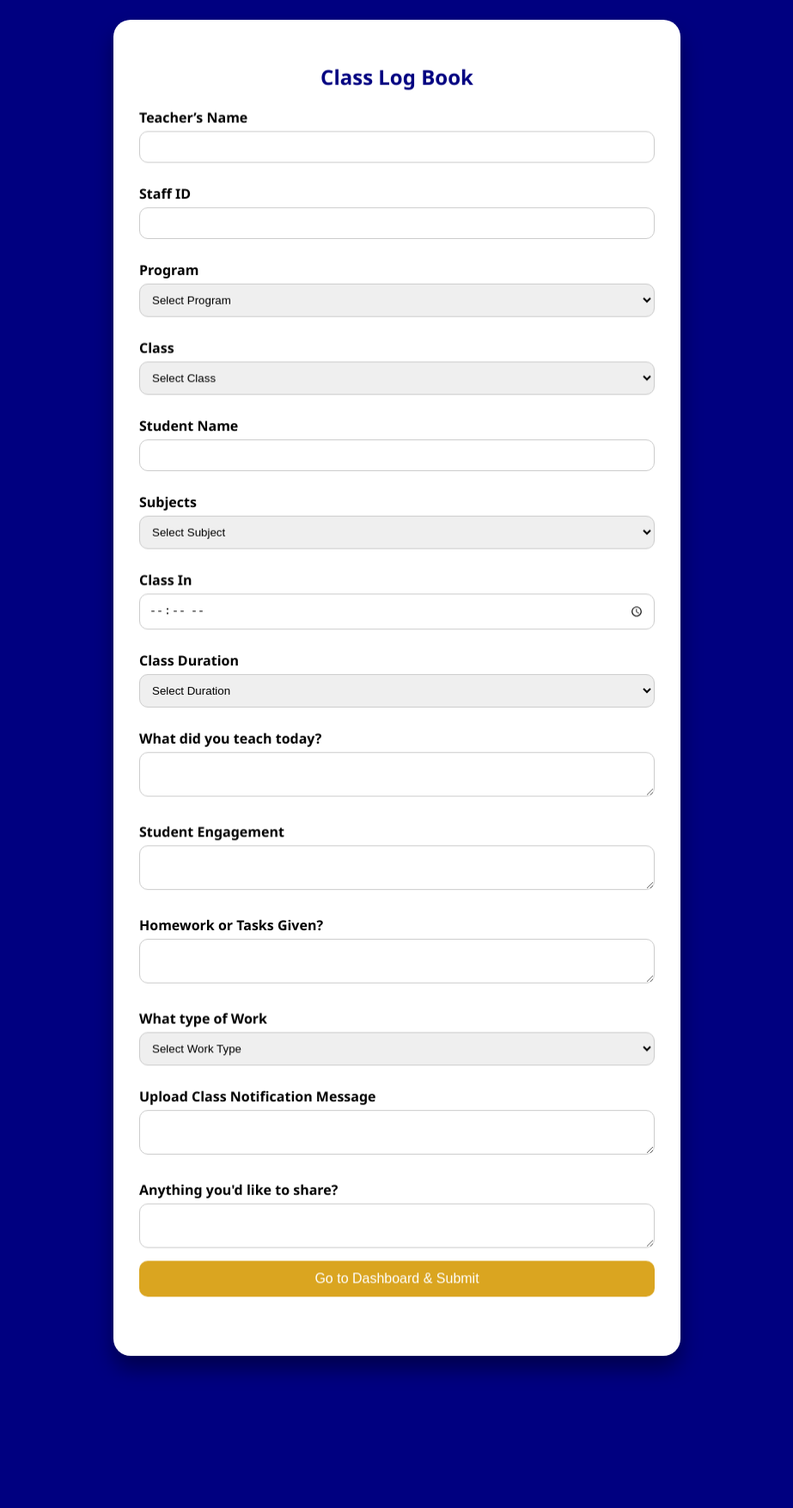
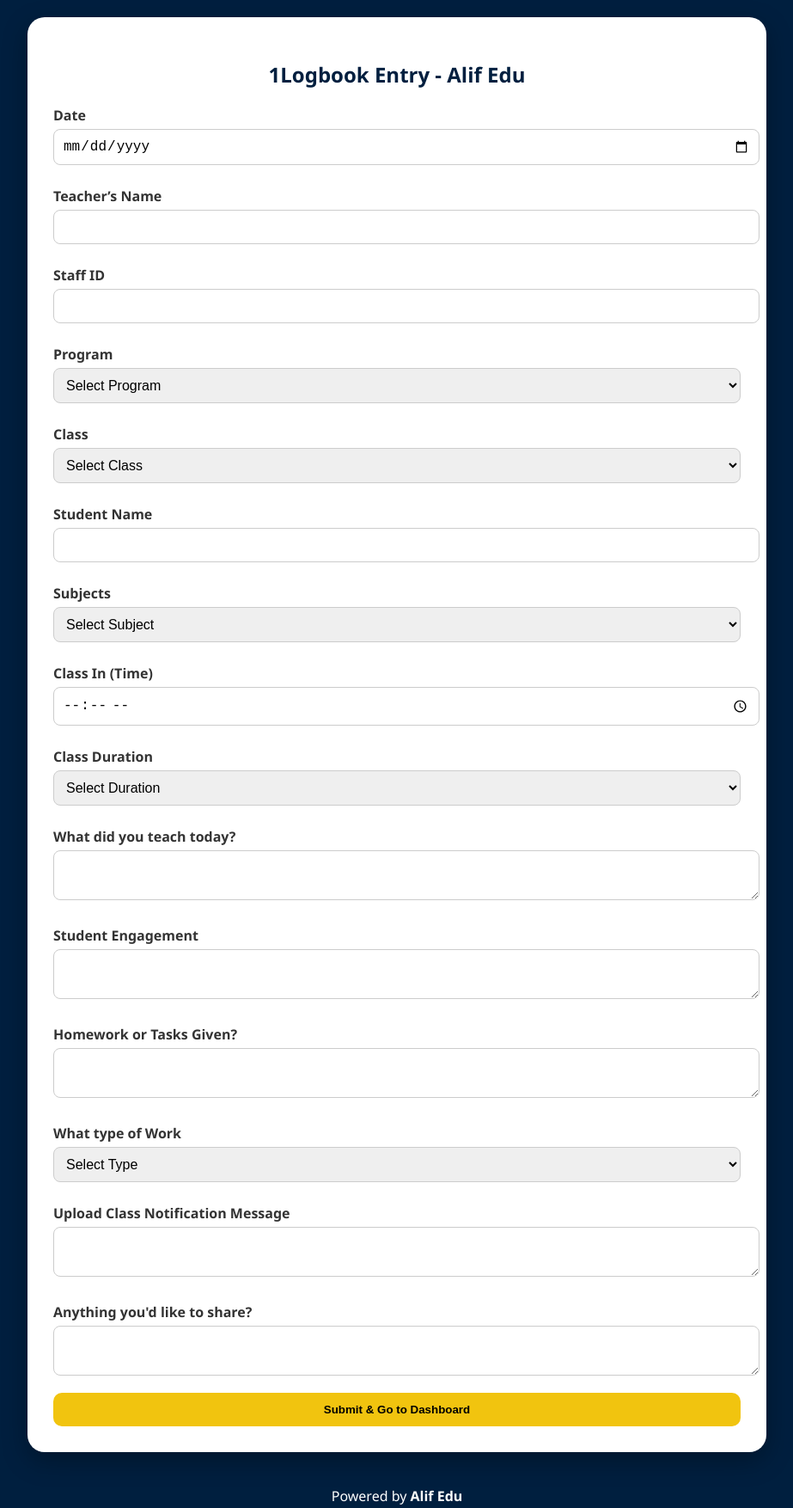
Before and after one commit to alifeduorg/logbookalifedu, a plain HTML site: page index.html in a window 1280 px wide. Shown: the whole page at 86% size, without its empty margins (178-1101 px from the left). Before the commit the page ends 1600 px from the top, so only its background shows below. Drawn offline with Linux system fonts and the light colour scheme.

Commit message:
Update index.html

```diff
--- a/index.html
+++ b/index.html
@@ -3,54 +3,49 @@
 <head>
   <meta charset="UTF-8" />
   <meta name="viewport" content="width=device-width, initial-scale=1.0"/>
-  <title>1Alif Edu Log Book</title>
+  <title>Alif Edu Logbook</title>
   <style>
     body {
       margin: 0;
-      background: navy;
+      padding: 0;
+      background-color: #001f3f; /* Navy Blue */
       font-family: 'Segoe UI', sans-serif;
+      color: #333;
       display: flex;
       justify-content: center;
       align-items: center;
       min-height: 100vh;
-      padding: 20px;
+      flex-direction: column;
     }
 
     .logbook-card {
-      background: white;
+      background: #fff;
+      border-radius: 20px;
+      box-shadow: 0 10px 30px rgba(0, 0, 0, 0.3);
       padding: 30px;
-      border-radius: 20px;
-      box-shadow: 0 15px 25px rgba(0, 0, 0, 0.4);
-      width: 100%;
-      max-width: 600px;
-      transform: rotateX(5deg);
-      transition: all 0.3s ease-in-out;
-    }
-
-    .logbook-card:hover {
-      transform: rotateX(0deg);
-      box-shadow: 0 20px 30px rgba(0, 0, 0, 0.5);
+      max-width: 800px;
+      width: 90%;
+      margin: 20px;
     }
 
     h2 {
       text-align: center;
-      color: navy;
-      margin-bottom: 20px;
+      color: #001f3f;
     }
 
     label {
-      font-weight: bold;
       display: block;
-      margin: 15px 0 5px;
+      margin: 10px 0 5px;
+      font-weight: 600;
     }
 
     input, select, textarea {
       width: 100%;
       padding: 10px;
-      border-radius: 10px;
+      border-radius: 8px;
       border: 1px solid #ccc;
-      box-sizing: border-box;
-      margin-bottom: 10px;
+      margin-bottom: 15px;
+      font-size: 1rem;
     }
 
     textarea {
@@ -58,58 +53,60 @@
     }
 
     .submit-btn {
-      background: goldenrod;
-      color: white;
+      background-color: #f1c40f;
+      color: #000;
+      font-weight: bold;
       border: none;
-      padding: 12px;
-      font-size: 16px;
+      padding: 12px 20px;
       border-radius: 10px;
       cursor: pointer;
+      transition: 0.3s;
       width: 100%;
     }
 
     .submit-btn:hover {
-      background: darkgoldenrod;
+      background-color: #d4ac0d;
     }
 
     .footer {
       text-align: center;
-      margin-top: 20px;
-      font-size: 14px;
-      color: white;
+      color: #fff;
+      margin: 20px 0;
     }
 
     @media (max-width: 600px) {
       .logbook-card {
         padding: 20px;
-        transform: none;
       }
     }
   </style>
 </head>
 <body>
 
-  <form id="logbook-form" class="logbook-card">
-    <h2>Class Log Book</h2>
+<div class="logbook-card">
+  <h2>1Logbook Entry - Alif Edu</h2>
+  <form id="logbookForm">
+    <label>Date</label>
+    <input type="date" name="date" required>
 
     <label>Teacher’s Name</label>
-    <input type="text" name="teacher" required />
+    <input type="text" name="teacherName" required>
 
     <label>Staff ID</label>
-    <input type="text" name="staffID" required />
+    <input type="text" name="staffId" required>
 
     <label>Program</label>
     <select name="program" required>
-      <option value="" disabled selected>Select Program</option>
+      <option value="">Select Program</option>
+      <option>Little Learner</option>
       <option>Kinder Pre-School</option>
-      <option>Little Learner</option>
-      <option>Horizon</option>
-      <option>Degree/Madrasa</option>
+      <option>Horizon (Class 10)</option>
+      <option>College</option>
     </select>
 
     <label>Class</label>
-    <select name="className" required>
-      <option value="" disabled selected>Select Class</option>
+    <select name="class" required>
+      <option value="">Select Class</option>
       <option>KG</option>
       <option>Class 1</option>
       <option>Class 2</option>
@@ -125,95 +122,94 @@
     </select>
 
     <label>Student Name</label>
-    <input type="text" name="student" required />
+    <input type="text" name="studentName" required>
 
     <label>Subjects</label>
-    <select name="subject" required>
-      <option value="" disabled selected>Select Subject</option>
-      <option>Maths</option>
+    <select name="subjects" required>
+      <option value="">Select Subject</option>
+      <option>Math</option>
       <option>Science</option>
       <option>English</option>
-      <option>Malayalam</option>
       <option>Social Science</option>
+      <option>Hindi</option>
+      <option>Arabic</option>
       <option>Computer</option>
-      <option>Islamic Studies</option>
     </select>
 
-    <label>Class In</label>
-    <input type="time" name="classIn" required />
+    <label>Class In (Time)</label>
+    <input type="time" name="classIn" required>
 
     <label>Class Duration</label>
-    <select name="duration" required>
-      <option value="" disabled selected>Select Duration</option>
-      <option>30 mins</option>
-      <option>45 mins</option>
+    <select name="classDuration" required>
+      <option value="">Select Duration</option>
+      <option>30 minutes</option>
+      <option>45 minutes</option>
       <option>1 hour</option>
       <option>1.5 hours</option>
     </select>
 
     <label>What did you teach today?</label>
-    <textarea name="taught" rows="2" required></textarea>
+    <textarea name="teachToday" rows="2" required></textarea>
 
     <label>Student Engagement</label>
-    <textarea name="engagement" rows="2" required></textarea>
+    <textarea name="studentEngagement" rows="2" required></textarea>
 
     <label>Homework or Tasks Given?</label>
     <textarea name="homework" rows="2"></textarea>
 
     <label>What type of Work</label>
-    <select name="workType">
-      <option value="" disabled selected>Select Work Type</option>
-      <option>Worksheet</option>
-      <option>Reading</option>
-      <option>Activity</option>
-      <option>Project</option>
-      <option>None</option>
+    <select name="workType" required>
+      <option value="">Select Type</option>
+      <option>Classwork</option>
+      <option>Homework</option>
+      <option>Assessment</option>
+      <option>Revision</option>
     </select>
 
     <label>Upload Class Notification Message</label>
-    <textarea name="notification" rows="2"></textarea>
+    <textarea name="uploadMessage" rows="2"></textarea>
 
     <label>Anything you'd like to share?</label>
-    <textarea name="extra" rows="2"></textarea>
+    <textarea name="additionalNotes" rows="2"></textarea>
 
-    <button type="submit" class="submit-btn">Go to Dashboard & Submit</button>
+    <button class="submit-btn" type="submit">Submit & Go to Dashboard</button>
+  </form>
+</div>
 
-    <div class="footer">Powered by Alif Edu</div>
-  </form>
+<div class="footer">
+  Powered by <strong>Alif Edu</strong>
+</div>
 
-  <script>
-    document.getElementById('logbook-form').addEventListener('submit', function(e) {
-      e.preventDefault();
+<script>
+  const form = document.getElementById('logbookForm');
+  form.addEventListener('submit', async function(e) {
+    e.preventDefault();
 
-      const form = e.target;
-      const data = {
-        date: new Date().toLocaleDateString(),
-        teacher: form.teacher.value,
-        staffID: form.staffID.value,
-        program: form.program.value,
-        className: form.className.value,
-        student: form.student.value,
-        subject: form.subject.value,
-        classIn: form.classIn.value,
-        duration: form.duration.value,
-        taught: form.taught.value,
-        engagement: form.engagement.value,
-        homework: form.homework.value,
-        workType: form.workType.value,
-        notification: form.notification.value,
-        extra: form.extra.value
-      };
+    const formData = new FormData(form);
+    const data = {};
+    formData.forEach((value, key) => data[key] = value);
 
-      fetch("https://script.google.com/macros/s/AKfycbzg07s9nDxSflsc7OE28lzz7FGlaFkjQFGItcVovfFtDufg3kgFpXj4ZS0_jeP0CAguJw/exec", {
+    try {
+      const response = await fetch(https://script.google.com/macros/s/AKfycbzg07s9nDxSflsc7OE28lzz7FGlaFkjQFGItcVovfFtDufg3kgFpXj4ZS0_jeP0CAguJw/exec", {
         method: "POST",
         body: JSON.stringify(data),
-        headers: { "Content-Type": "application/json" }
-      })
-      .then(res => res.text())
-      .then(res => alert("Logbook submitted successfully!"))
-      .catch(err => alert("Error: " + err.message));
-    });
-  </script>
+        headers: {
+          "Content-Type": "application/json"
+        }
+      });
+      if (response.ok) {
+        alert("Logbook submitted successfully!");
+        form.reset();
+        // Optional: redirect to dashboard
+        // window.location.href = "/dashboard";
+      } else {
+        alert("Error submitting the logbook.");
+      }
+    } catch (error) {
+      alert("Connection error. Please try again.");
+    }
+  });
+</script>
 
 </body>
 </html>
```
